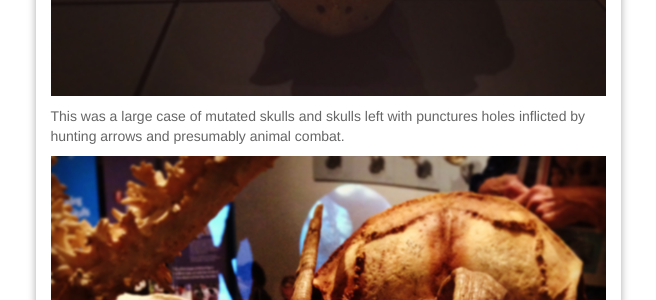
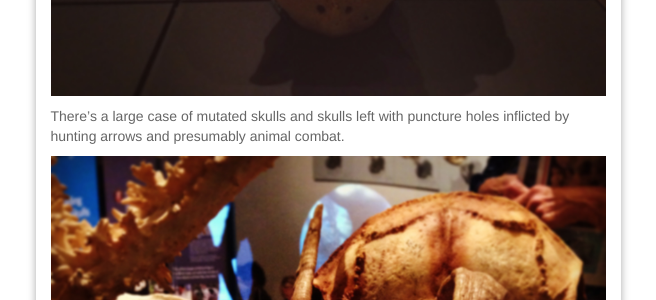
Before and after one commit to Tiyatiya/Tiyatiya.github.io, a Jekyll site: the page built from _posts/2014-4-25-academyofscience.md, in a window 1280 px wide and 900 px high, scrolled down 2101 px. Shown: the part 152-452 px from the top of the window, without its empty margins (312-968 px from the left). Built offline with Jekyll 4.4.1, drawn with Linux system fonts in a browser that asks for light colours; nearby versions of some CDN libraries; some web fonts are replaced.

Commit message:
Typo correction

```diff
--- a/_posts/2014-4-25-academyofscience.md
+++ b/_posts/2014-4-25-academyofscience.md
@@ -18,7 +18,7 @@ The size of the polar bear skull actually took me by surprise. It could have jus
 
 <img class="img-responsive" src="/assets/placeholders/academyofscience_polarbear.png" style="width:800px">
 
-This was a large case of mutated skulls and skulls left with punctures holes inflicted by hunting arrows and presumably animal combat.
+There's a large case of mutated skulls and skulls left with puncture holes inflicted by hunting arrows and presumably animal combat.
 
 <img class="img-responsive" src="/assets/placeholders/academyofscience_mutant.png" style="width:800px">
 
```
